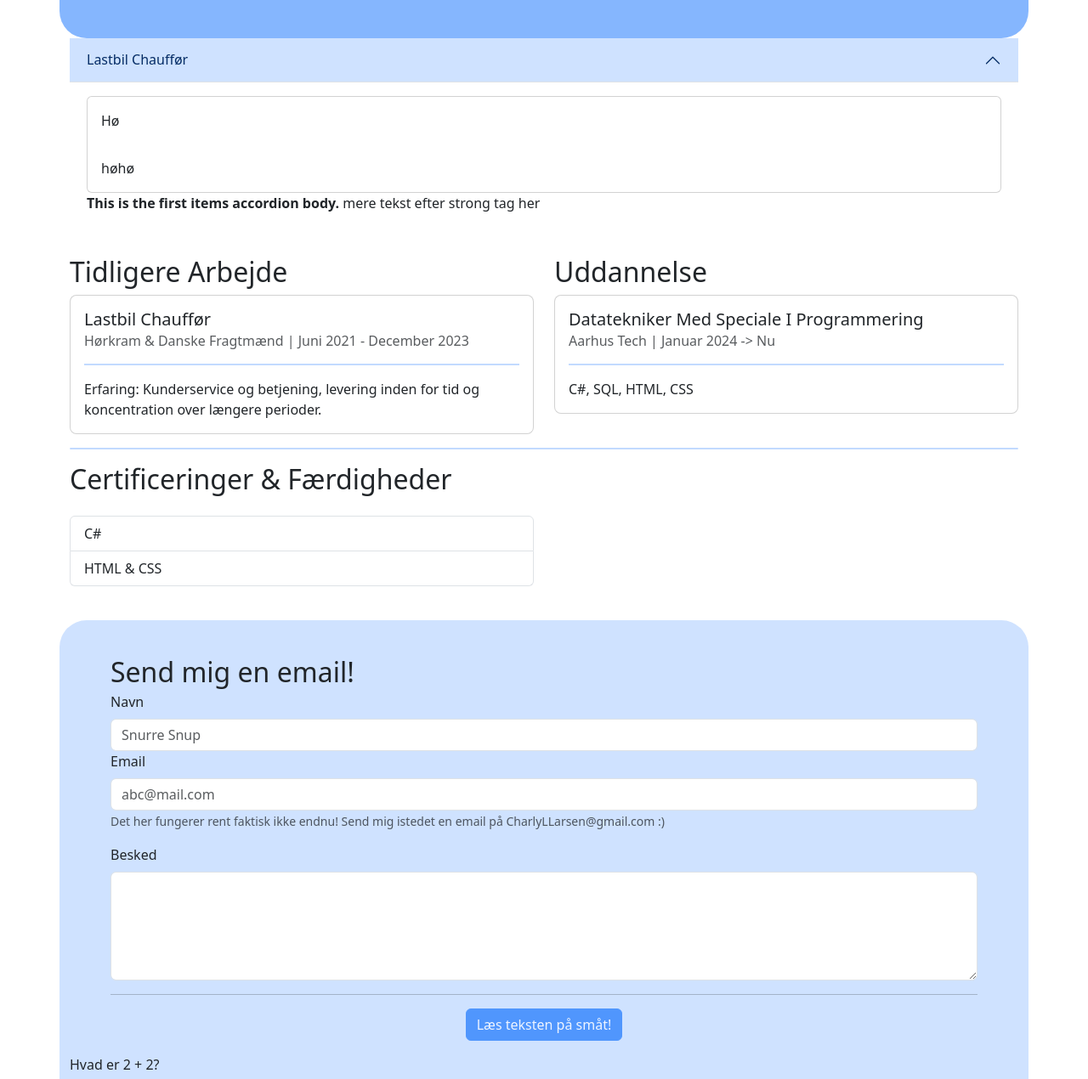
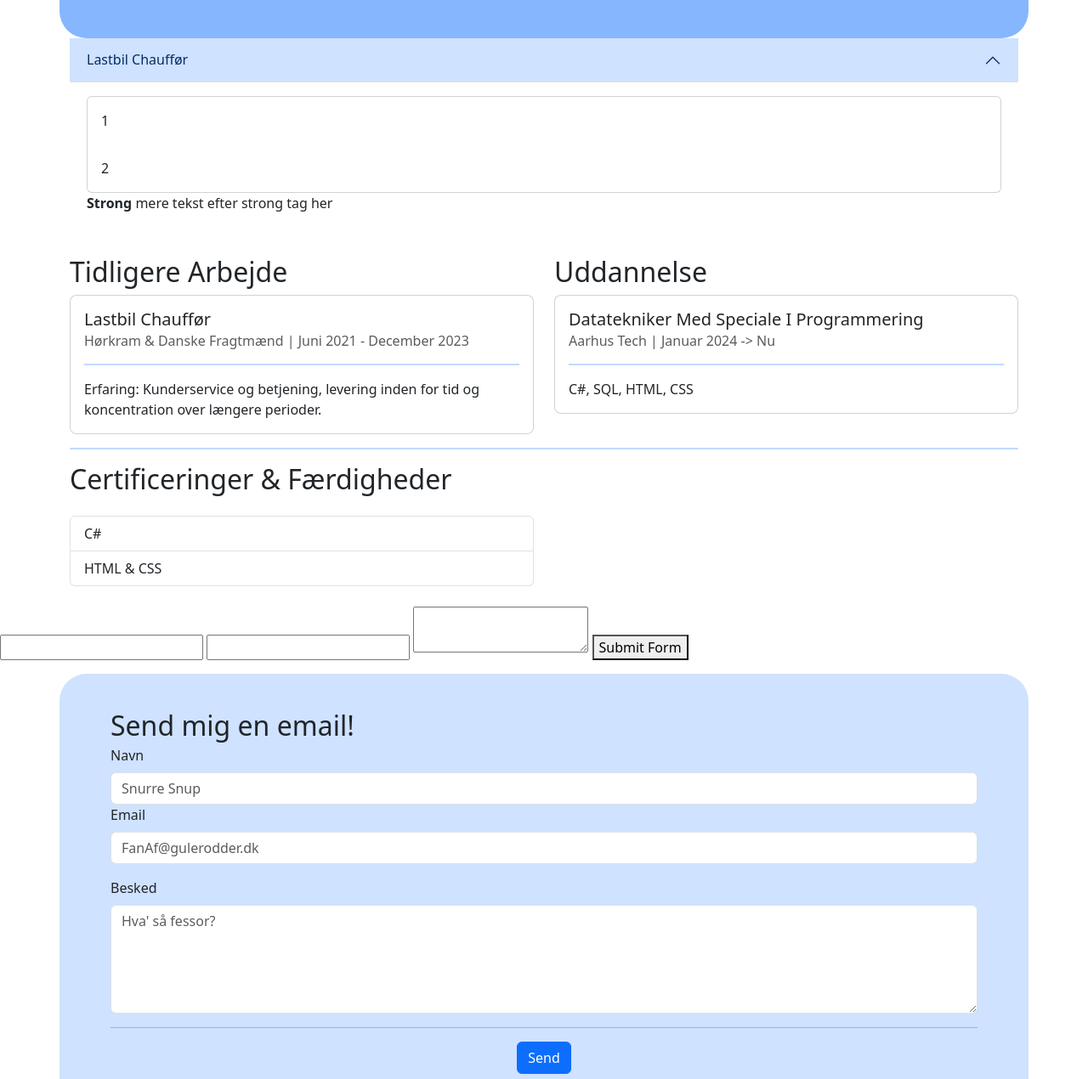
Before and after one commit to LeoLivet/LeoLivet.github.io, a plain HTML site: page index.html in a window 1280 px wide. Shown: the part 272-1542 px from the top of the page at 85% size. Drawn offline with nearby package versions, Linux system fonts and the light colour scheme.

Commit message:
form fix

```diff
--- a/index.html
+++ b/index.html
@@ -57,14 +57,14 @@
                 <div class="accordion-body">
                     <div class="card">
                         <div class="card-body">
-                            Hø
+                            1
                         </div>
                         <div class="card-body">
-                            høhø
+                            2
                         </div>
                     </div>
 
-                    <strong>This is the first items accordion body.</strong> mere tekst efter strong tag her
+                    <strong>Strong</strong> mere tekst efter strong tag her
                 </div>
             </div>
         </div>
@@ -129,27 +129,42 @@
         </div>
     </div>
 
+    <form action="https://api.web3forms.com/submit" method="POST">
+
+        <input type="hidden" name="access_key" value="0366f554-c6a8-42e1-b6c6-f019d22a7283">
+
+        <input type="text" name="name" required>
+        <input type="email" name="email" required>
+        <textarea name="message" required></textarea>
+        <input type="hidden" name="redirect" value="https://web3forms.com/success">
+        <button type="submit">Submit Form</button>
+
+    </form>
+
+
     <!-- Form -->
     <div class="container rounded-top-5 bg-primary-subtle ">
 
         <hr class="border opacity-0">
         <div class="pt-4 pb-0 px-md-5 px-4">
             <h2 class="mb-1">Send mig en email!</h2>
+            <form action="https://api.web3forms.com/submit" method="POST">
+                <input type="hidden" name="access_key" value="0366f554-c6a8-42e1-b6c6-f019d22a7283">
 
-            <label for="" class="form-label">Navn</label>
-            <input type="text" class="form-control" placeholder="Snurre Snup" />
+                <label for="name" class="form-label">Navn</label>
+                <input type="text" name="name" id="name"class="form-control" placeholder="Snurre Snup" required/>
 
                 <div class="mb-3">
-                <label for="" class="form-label">Email</label>
-                <input type="email" class="form-control" placeholder="abc@mail.com" />
-                <small id="emailHelpId" class="form-text text-muted">Det her fungerer rent faktisk ikke endnu! Send mig
-                    istedet en email på CharlyLLarsen@gmail.com :)</small>
+                    <label for="email" class="form-label" >Email</label>
+                    <input type="email" name="email" id="email" class="form-control" placeholder="FanAf@gulerodder.dk" required />
+                    <!-- <small id="emailHelpId" class="form-text text-muted"></small> -->
                 </div>
                 <div class="mb-3">
                     <label for="" class="form-label">Besked</label>
 
+
                     <label for="" class="form-label"></label>
-                <textarea class="form-control pb-5" name="" id="" rows="3"></textarea>
+                    <textarea class="form-control pb-5" name="message" id="message" placeholder="Hva' så fessor?" rows="3" required></textarea>
                 </div>
                 <hr>
 
@@ -158,7 +173,7 @@
 
             <!-- Button -->
             <div class="text-center pb-3">
-            <a href="#" class="btn btn-primary disabled" role="button">Læs teksten på småt!</a>
+                <button class="btn btn-primary">Send</button>
             </div>
 
             <!-- Captcha -->
@@ -177,12 +192,14 @@
                             const captchaInput = document.getElementById('captcha').value;
                             if (captchaInput == '4') {
                                 alert('Jada godt gået!');
+
                             } else {
                                 alert('Nej det var forkert :(');
                             }
                         }
                         </script>
         </div>
+    </form>
     </div>
 
 
```
Lines whose indentation alone changed are shown as unchanged.
